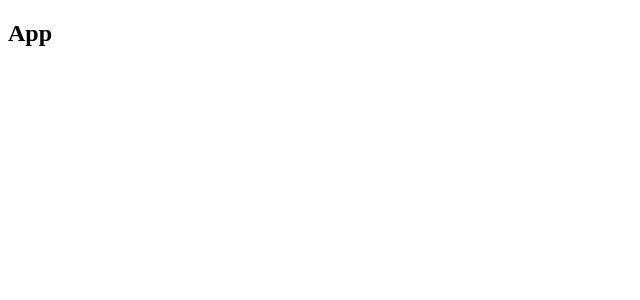
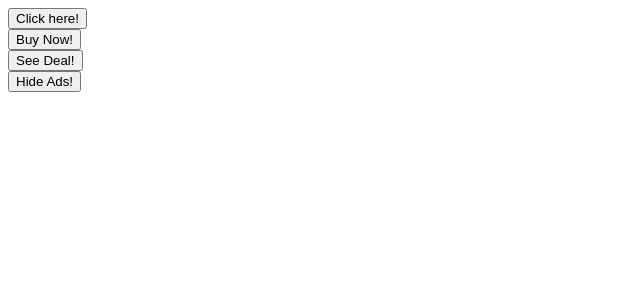
Before and after one commit to rajyotiroshan/react-redux-tutorial, a React (Create React App) app: page / in a window 1280 px wide. Shown: the top 300 px of the page, without its empty margins (0-640 px from the left). Built offline with nearby package versions, Linux system fonts and the light colour scheme.

Commit message:
Button proptytes

```diff
--- a/package.json
+++ b/package.json
@@ -6,6 +6,7 @@
     "@testing-library/jest-dom": "^5.16.5",
     "@testing-library/react": "^13.4.0",
     "@testing-library/user-event": "^13.5.0",
+    "prop-types": "^15.8.1",
     "react": "^18.2.0",
     "react-dom": "^18.2.0",
     "react-scripts": "5.0.1",
--- a/src/App.js
+++ b/src/App.js
@@ -1,7 +1,20 @@
-export default function App(props) {
+import Button from "./Button";
+
+export default function App() {
   return (
     <div>
-      <h2>App</h2>
+      <div>
+        <Button>Click here!</Button>
+      </div>
+      <div>
+        <Button>Buy Now!</Button>
+      </div>
+      <div>
+        <Button>See Deal!</Button>
+      </div>
+      <div>
+        <Button>Hide Ads!</Button>
+      </div>
     </div>
   );
 }
--- /dev/null
+++ b/src/Button.js
@@ -0,0 +1,20 @@
+import PropTypes from "prop-types";
+
+export default function Button({
+  children,
+  primary,
+  secondary,
+  success,
+  warning,
+  danger,
+  outline,
+  rounded,
+}) {
+  return <button>{children}</button>;
+}
+
+Button.propTypes = {
+  checkVariationValue: (props) => {
+    console.log(props);
+  },
+};
```
Also changed, not shown: 1 other file (tests, documents, lock files or other folders).
